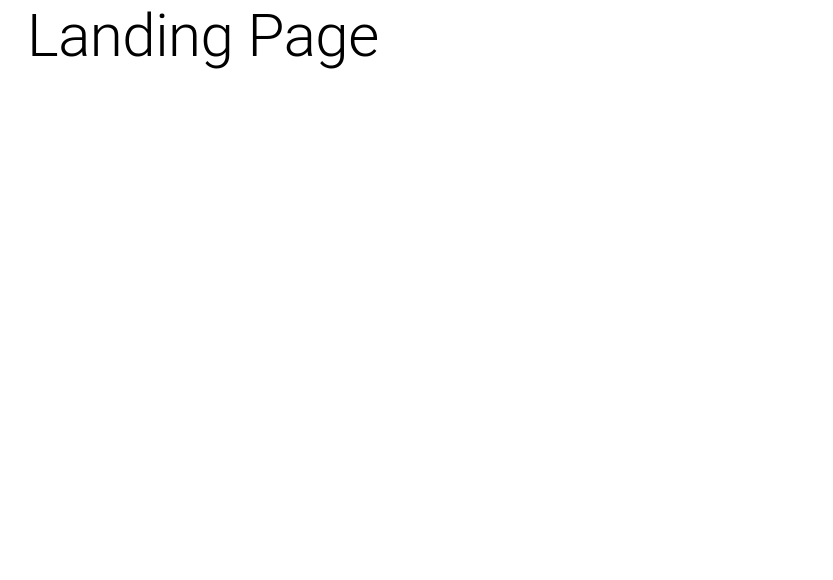
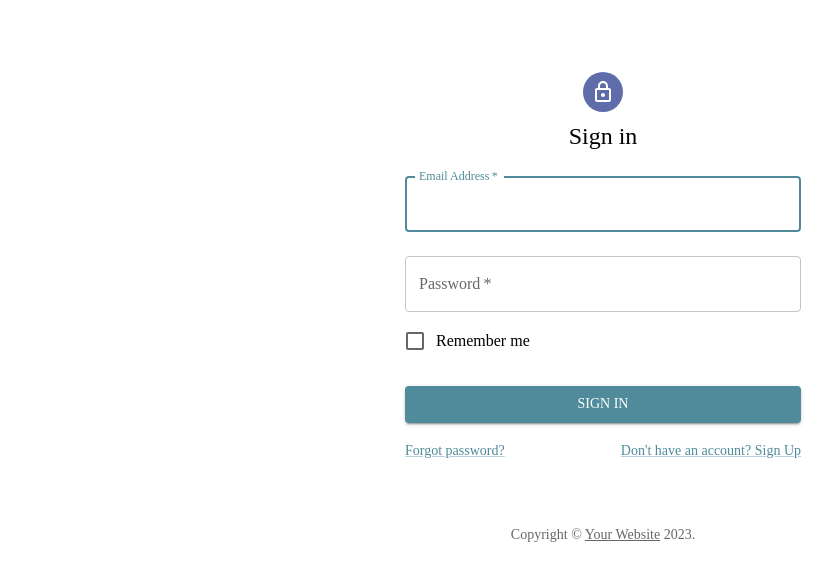
Before and after one commit to drewkeat/theatre-ed-tool, a Next.js app: page / in a window 1280 px wide. Shown: the top 580 px of the page, without its empty margins (37-870 px from the left). Built offline with nearby package versions, Linux system fonts and the light colour scheme.

Commit message:
add theme and login page

```diff
--- /dev/null
+++ b/contexts/defaultTheme.js
@@ -0,0 +1,71 @@
+import { createTheme } from '@mui/material/styles';
+
+const theme = createTheme({
+  palette: {
+    type: 'light',
+    primary: {
+      main: '#4f8b9b',
+    },
+    secondary: {
+      main: '#5E6DAA',
+    },
+    error: {
+      main: '#f44336',
+    },
+    sixth: {
+      // light: value,
+      main: "#D9D9D9",
+      // dark: value,
+    },
+    seventh: {
+      // light: value,
+      main: "#FFE599",
+      // dark: value,
+    },
+    eighth: {
+      // light: value,
+      main: "#B7D7A8",
+      // dark: value,
+    },
+    hsfund: {
+      // light: value,
+      main: "#A4C2F4",
+      // dark: value,
+    },
+    hsadv: {
+      // light: value,
+      main: "#B4A7D6",
+      // dark: value,
+    },
+    hspro: {
+      // light: value,
+      main: "#EA9999",
+      // dark: value,
+    },
+    contrastThreshold: 3,
+    tonalOffset: 0.2,
+  },
+  typography: {
+    fontFamily: 'Raleway',
+    h1: {
+      fontFamily: 'Josefin Sans',
+    },
+    h2: {
+      fontFamily: 'Josefin Sans',
+    },
+    h3: {
+      fontFamily: 'Josefin Sans',
+    },
+    h4: {
+      fontFamily: 'Josefin Sans',
+    },
+    h5: {
+      fontFamily: 'Josefin Sans',
+    },
+    h6: {
+      fontFamily: 'Josefin Sans',
+    },
+  },
+});
+
+export default theme
--- a/package.json
+++ b/package.json
@@ -9,9 +9,10 @@
     "lint": "next lint"
   },
   "dependencies": {
-    "@emotion/react": "^11.11.0",
+    "@emotion/react": "^11.11.1",
     "@emotion/styled": "^11.11.0",
-    "@mui/material": "^5.13.3",
+    "@mui/icons-material": "^5.13.7",
+    "@mui/material": "^5.13.7",
     "lodash": "^4.17.21",
     "next": "13.4.4",
     "react": "18.2.0",
--- a/pages/_app.js
+++ b/pages/_app.js
@@ -1,7 +1,13 @@
 import '../styles/globals.css'
+import { ThemeProvider } from '@mui/material/styles';
+import defaultTheme from "../contexts/defaultTheme"
 
 function MyApp({ Component, pageProps }) {
-  return <Component {...pageProps} />
+  return(
+    <ThemeProvider theme={defaultTheme}>
+      <Component {...pageProps} />
+    </ThemeProvider>
+  )
 }
 
 export default MyApp
--- a/pages/index.js
+++ b/pages/index.js
@@ -1,12 +1,103 @@
-import { Card, Container, Typography } from "@mui/material";
+import * as React from 'react';
+import Avatar from '@mui/material/Avatar';
+import Button from '@mui/material/Button';
+import TextField from '@mui/material/TextField';
+import FormControlLabel from '@mui/material/FormControlLabel';
+import Checkbox from '@mui/material/Checkbox';
+import Link from '@mui/material/Link';
+import Grid from '@mui/material/Grid';
+import Box from '@mui/material/Box';
+import LockOutlinedIcon from '@mui/icons-material/LockOutlined';
+import Typography from '@mui/material/Typography';
+import Container from '@mui/material/Container';
 
-export default function Home() {
-  return(
-    <Container component="main">
-      <Typography variant="h2">Landing Page</Typography>
-      <Card>
+function Copyright(props) {
+  return (
+    <Typography variant="body2" color="text.secondary" align="center" {...props}>
+      {'Copyright © '}
+      <Link color="inherit" href="https://mui.com/">
+        Your Website
+      </Link>{' '}
+      {new Date().getFullYear()}
+      {'.'}
+    </Typography>
+  );
+}
 
-      </Card>
+export default function SignIn() {
+  const handleSubmit = (event) => {
+    event.preventDefault();
+    const data = new FormData(event.currentTarget);
+    console.log({
+      email: data.get('email'),
+      password: data.get('password'),
+    });
+  };
+
+  return (
+    <Container component="main" maxWidth="xs">
+      <Box
+        sx={{
+          marginTop: 8,
+          display: 'flex',
+          flexDirection: 'column',
+          alignItems: 'center',
+        }}
+      >
+        <Avatar sx={{ m: 1, bgcolor: 'secondary.main' }}>
+          <LockOutlinedIcon />
+        </Avatar>
+        <Typography component="h1" variant="h5">
+          Sign in
+        </Typography>
+        <Box component="form" onSubmit={handleSubmit} noValidate sx={{ mt: 1 }}>
+          <TextField
+            margin="normal"
+            required
+            fullWidth
+            id="email"
+            label="Email Address"
+            name="email"
+            autoComplete="email"
+            autoFocus
+          />
+          <TextField
+            margin="normal"
+            required
+            fullWidth
+            name="password"
+            label="Password"
+            type="password"
+            id="password"
+            autoComplete="current-password"
+          />
+          <FormControlLabel
+            control={<Checkbox value="remember" color="primary" />}
+            label="Remember me"
+          />
+          <Button
+            type="submit"
+            fullWidth
+            variant="contained"
+            sx={{ mt: 3, mb: 2 }}
+          >
+            Sign In
+          </Button>
+          <Grid container>
+            <Grid item xs>
+              <Link href="#" variant="body2">
+                Forgot password?
+              </Link>
+            </Grid>
+            <Grid item>
+              <Link href="#" variant="body2">
+                {"Don't have an account? Sign Up"}
+              </Link>
+            </Grid>
+          </Grid>
+        </Box>
+      </Box>
+      <Copyright sx={{ mt: 8, mb: 4 }} />
     </Container>
   );
 }
```
Also changed, not shown: components/standards/GradeContainer.jsx (renamed from components/GradeContainer.jsx, +13 -11 lines), pages/standards/[standardId].js (+12 -3 lines), pages/standards/index.js (+4 -5 lines), components/standards/StandardCard.jsx (renamed from components/StandardCard.jsx), 1 other file (tests, documents, lock files or other folders).
